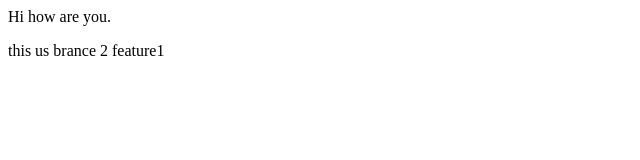
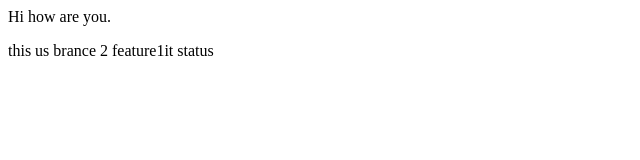
Before and after one commit to Sandy16-06/localrepo, a plain HTML site: page index.html in a window 1280 px wide. Shown: the full height of the page, 0-640 px from the left. Drawn offline with Linux system fonts and the light colour scheme.

Commit message:
new commit

```diff
--- a/index.html
+++ b/index.html
@@ -1,2 +1,2 @@
 <p>Hi how are you.</p>
-<p>this us brance 2 feature1</p>
+<p>this us brance 2 feature1it status</p>
```
